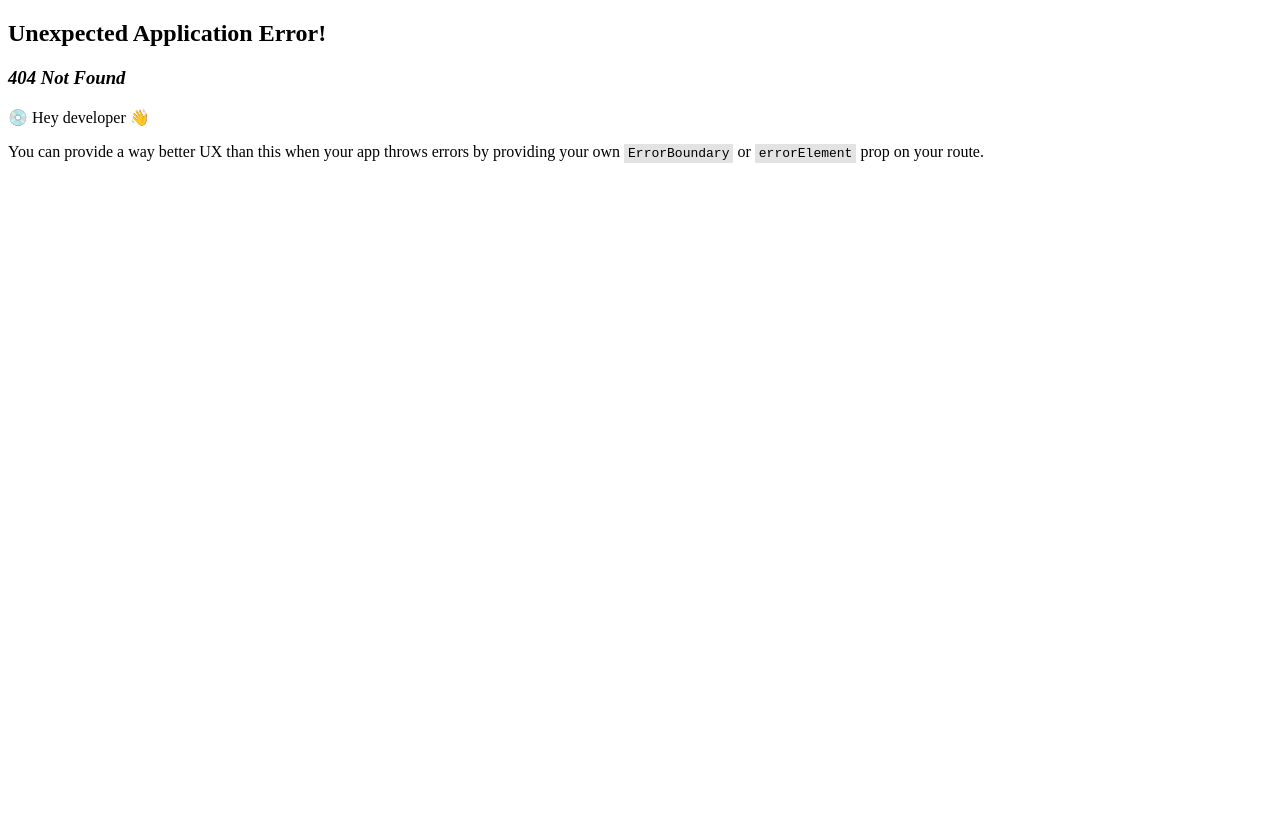
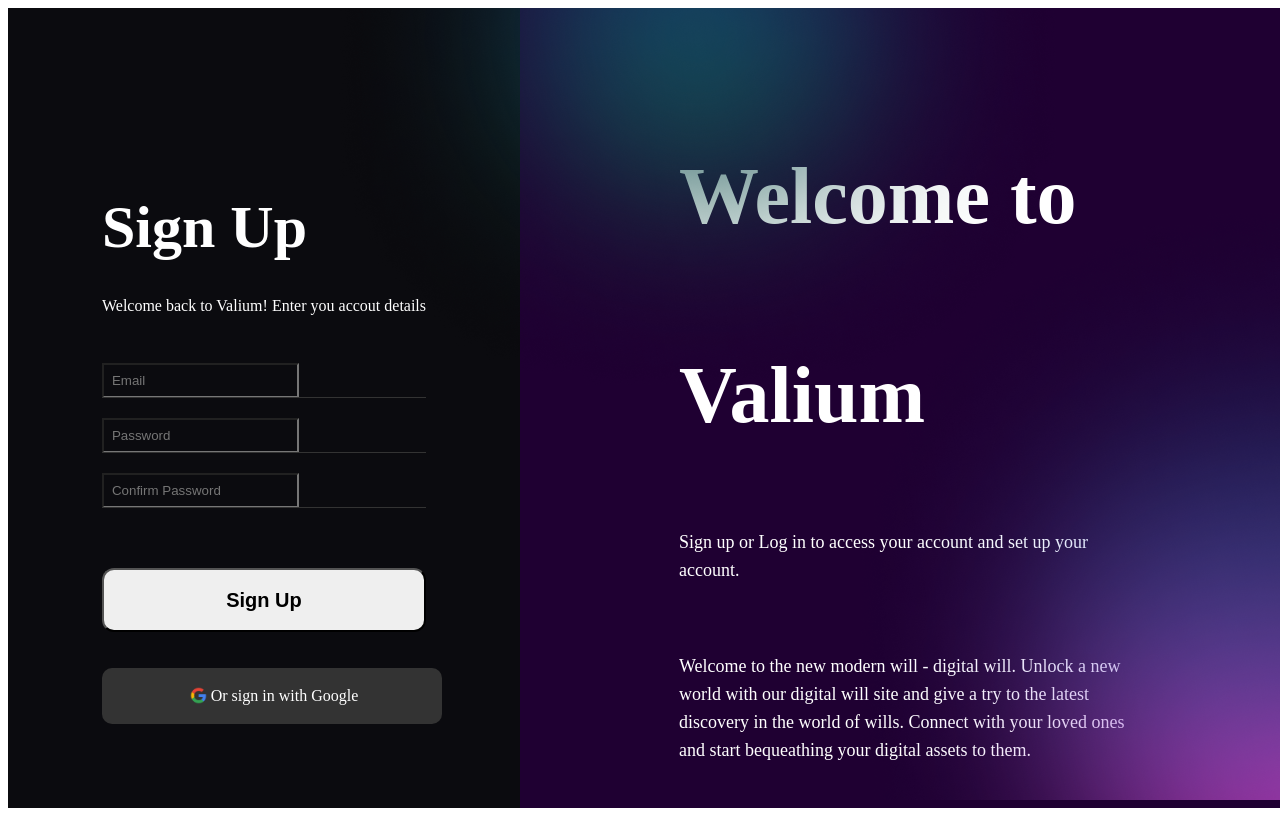
Before and after one commit to MVKoleva21/valium, a React (Vite) app in the folder frontend/: page /signup in a window 1280 px wide. Before the commit this address had no page. Built offline with nearby package versions, Linux system fonts and the light colour scheme; the HTML template or start-up script is replaced by a standard one.

Commit message:
Add sign up page

```diff
--- a/frontend/src/App.jsx
+++ b/frontend/src/App.jsx
@@ -4,11 +4,13 @@
 import Home from './routes/Home'
 import Protected from './components/Protected'
 import SignIn from './routes/SignIn'
+import SignUp from './routes/SignUp'
 
 export default function App() {
   const BrowserRouter = createBrowserRouter([
     { path: '/', element: <Home /> },
     { path: '/signin', element: <SignIn /> },
+    { path: '/signup', element: <SignUp /> },
   ])
 
   return (
--- /dev/null
+++ b/frontend/src/routes/SignUp.jsx
@@ -0,0 +1,94 @@
+import { useState } from "react"
+import axios from 'axios'
+
+export default function SignUp() {
+    let [userName, setUserName] = useState('')
+    let [password, setPassword] = useState('')
+    let [confirmPassword, setConfirmPassword] = useState('')
+
+    const userNameHandler = (e) => {
+        setUserName(e.target.value)
+    }
+
+    const passwordHandler = (e) => {
+        setPassword(e.target.value)
+    }
+
+    const confirmPasswordHandler = (e) => {
+        setConfirmPassword(e.target.value)
+    }
+
+    const onSubmit = (e) => {
+        e.preventDefault()
+
+        const data = {
+            login: userName,
+            password: password,
+            confirmPassword: confirmPassword,
+            remember: false
+        }
+
+        axios.post(`${import.meta.env.VITE_BASE_URL_BACKEND}/api/v1/auth/signup/`, data, { withCredentials: true }).then((res) => {
+            console.log(res)
+        })
+    }
+
+    const onSubmitGoogle = () => {
+        window.location.href = `${import.meta.env.VITE_BASE_URL_BACKEND}/api/v1/auth/google/login/`
+    }
+
+    return (
+        <>
+            <div className="w-screen h-screen text-white flex relative max-lg:flex-col overflow-x-hidden">
+                <img src="green.png" className="fixed left-[25%] select-none" draggable={false} alt="" />
+                <img src="purple.png" className="fixed right-0 bottom-0 select-none" draggable={false} alt="" />
+
+                <div className="w-2/5 h-full bg-[#0B0B0F] flex items-center justify-center max-lg:w-full py-8">
+                    <div className="z-10">
+                        <div>
+                            <h1 className="font-bold text-6xl">Sign Up</h1>
+                            <p className="mt-[15px]">Welcome back to Valium! Enter you accout details</p>
+                        </div>
+
+                        <div className="mt-12">
+                            <form onSubmit={onSubmit} method="post" className="flex flex-col gap-5">
+                                <div className="relative after:content-[''] after:w-full after:absolute after:bg-[#333] after:h-[1px] after:bottom-0 after:left-0">
+                                    <input onChange={userNameHandler} type="email" placeholder="Email" className="p-2 bg-transparent"/>
+                                </div>
+
+                                <div className="relative after:content-[''] after:w-full after:absolute after:bg-[#333] after:h-[1px] after:bottom-0 after:left-0">
+                                    <input onChange={passwordHandler} type="password" placeholder="Password" className="p-2 bg-transparent relative"/>
+                                </div>
+
+                                <div className="relative after:content-[''] after:w-full after:absolute after:bg-[#333] after:h-[1px] after:bottom-0 after:left-0">
+                                    <input onChange={confirmPasswordHandler} type="password" placeholder="Confirm Password" className="p-2 bg-transparent relative"/>
+                                </div>
+
+                                <button className="mt-10 bg-gradient-to-r rounded-xl from-[#1F1FFF] to-[#AD00FF] font-bold p-4 text-xl" type="submit"> Sign Up</button>
+                            </form>
+
+                            <div onClick={onSubmitGoogle} className="mt-9 p-2 bg-[#333] cursor-pointer rounded-[10px] w-full h-10 flex items-center justify-center">
+                                <img src="/icons/google.png" width={25} alt="" />
+                                <p>Or sign in with Google</p>
+                            </div>
+                        </div>
+                    </div>
+                </div>
+
+                <div className="w-3/5 h-full flex justify-center items-center bg-[#1F0032] max-lg:w-full py-8">
+                    <div className="flex items-center justify-center flex-col w-[450px] gap-4">
+                        <div className="flex items-left justify-center flex-col w-full">
+                            <h1 className="text-[80px] font-bold whitespace-nowrap">Welcome to</h1>
+                            <h1 className="text-[80px] font-bold">Valium</h1>
+                        </div>
+
+                        <div className="flex flex-col justify-center items-left w-full gap-8 text-lg">
+                            <p>Sign up or Log in to access your account and set up your account.</p>
+                            <p>Welcome to the new modern will - digital will. Unlock a new world with our digital will site and give a try to the latest discovery in the world of wills. Connect with your loved ones and start bequeathing your digital assets to them.</p>
+                        </div>
+                    </div>
+                </div>
+            </div>
+        </>
+    )
+}
```
